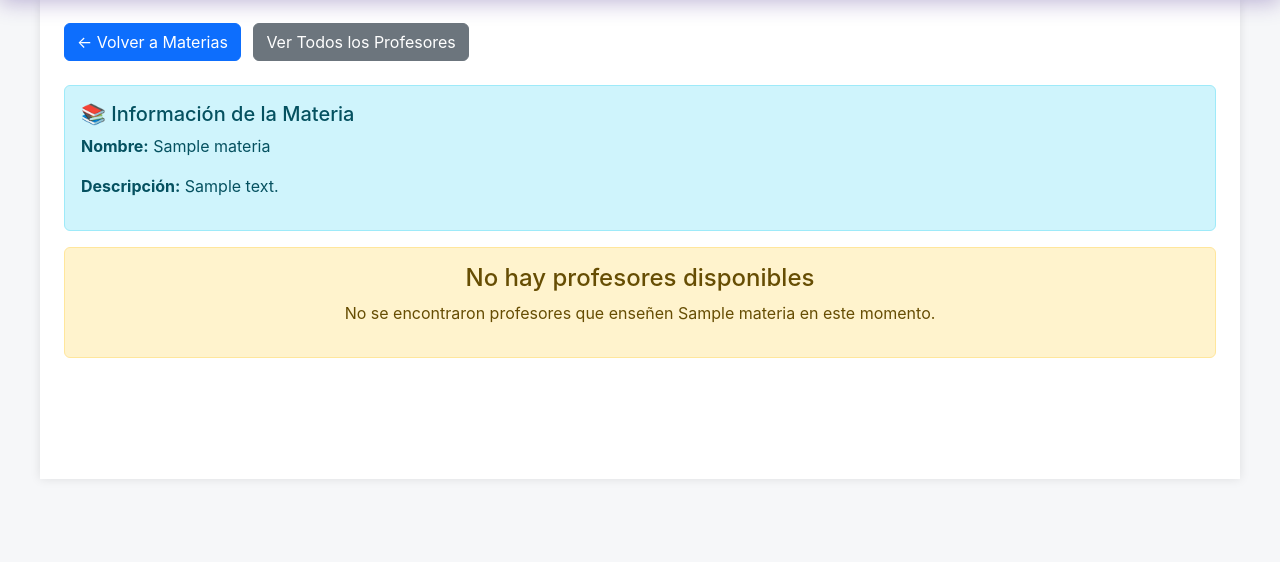
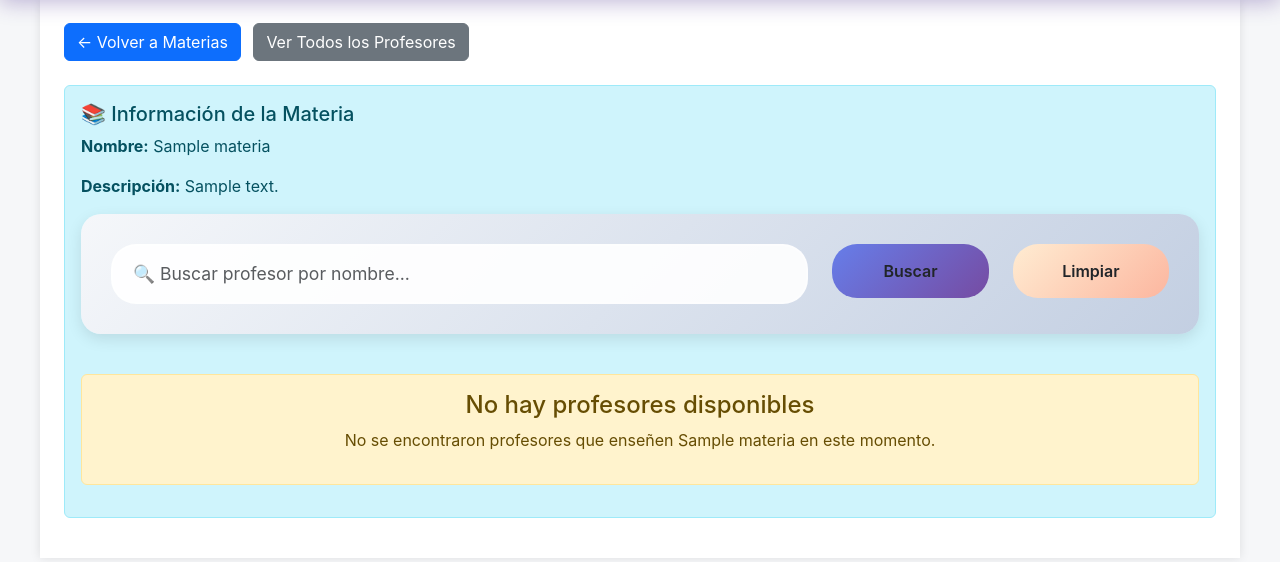
Before and after one commit to Danield05/plataforma-clases-online, a PHP site: the page made by views/views_estudiante/profesores_por_materia.php in a window 1280 px wide. Shown: the part 214-776 px from the top of the page. Run offline with PHP 8.4, Linux system fonts and the light colour scheme; the template is opened without the code that fills it: most values are stand-ins (such as "Sample title", 1, 10 or a date in 2020).

Commit message:
Feature: Implement teacher search functionality by name and improve accessibility

```diff
--- /dev/null
+++ b/public/css/profesores_por_materia.css
@@ -0,0 +1,132 @@
+/* Estilos específicos para la página de profesores por materia */
+
+/* Estilos para las tarjetas de profesores */
+.profesor-card {
+    background: linear-gradient(135deg, #667eea 0%, #764ba2 100%);
+    border: none;
+    border-radius: 20px;
+    box-shadow: 0 10px 30px rgba(0,0,0,0.1);
+    transition: all 0.3s ease;
+    margin-bottom: 30px;
+    overflow: hidden;
+}
+
+.profesor-card:hover {
+    transform: translateY(-5px);
+    box-shadow: 0 20px 40px rgba(0,0,0,0.2);
+}
+
+.profesor-card .card-body {
+    padding: 30px;
+    color: white;
+}
+
+.profesor-card .card-title {
+    font-size: 1.5rem;
+    font-weight: 600;
+    margin-bottom: 15px;
+    text-shadow: 0 2px 4px rgba(0,0,0,0.3);
+}
+
+.profesor-card .card-text {
+    margin-bottom: 10px;
+    opacity: 0.9;
+}
+
+.profesor-card .card-text strong {
+    color: #fff;
+    opacity: 1;
+}
+
+.profesor-card .card-footer {
+    background: rgba(255,255,255,0.1);
+    border-top: 1px solid rgba(255,255,255,0.2);
+    padding: 20px 30px;
+}
+
+.profesor-card .btn {
+    background: rgba(255,255,255,0.2);
+    border: 2px solid rgba(255,255,255,0.3);
+    border-radius: 25px;
+    padding: 10px 25px;
+    color: white;
+    font-weight: 600;
+    transition: all 0.3s ease;
+}
+
+.profesor-card .btn:hover {
+    background: rgba(255,255,255,0.3);
+    border-color: rgba(255,255,255,0.5);
+    transform: scale(1.05);
+}
+
+/* Estilos para el contenedor de búsqueda */
+.search-container {
+    background: linear-gradient(135deg, #f5f7fa 0%, #c3cfe2 100%);
+    padding: 30px;
+    border-radius: 20px;
+    margin-bottom: 40px;
+    box-shadow: 0 5px 15px rgba(0,0,0,0.1);
+}
+
+.search-input {
+    border-radius: 25px;
+    padding: 15px 20px;
+    border: 2px solid rgba(255,255,255,0.3);
+    background: rgba(255,255,255,0.9);
+    font-size: 1.1rem;
+}
+
+.search-input:focus {
+    box-shadow: 0 0 0 0.2rem rgba(102, 126, 234, 0.25);
+    border-color: #667eea;
+    background: white;
+}
+
+.search-btn {
+    background: linear-gradient(135deg, #667eea 0%, #764ba2 100%);
+    border: none;
+    border-radius: 25px;
+    padding: 15px 30px;
+    font-weight: 600;
+    transition: all 0.3s ease;
+}
+
+.search-btn:hover {
+    transform: scale(1.05);
+    box-shadow: 0 5px 15px rgba(102, 126, 234, 0.4);
+}
+
+.clear-btn {
+    background: linear-gradient(135deg, #ffecd2 0%, #fcb69f 100%);
+    border: none;
+    border-radius: 25px;
+    padding: 15px 30px;
+    font-weight: 600;
+    transition: all 0.3s ease;
+}
+
+.clear-btn:hover {
+    transform: scale(1.05);
+    box-shadow: 0 5px 15px rgba(252, 182, 159, 0.4);
+}
+
+/* Estilos adicionales para animaciones y accesibilidad */
+.profesor-card.animate {
+    opacity: 0;
+    transform: translateY(20px);
+    transition: opacity 0.6s ease, transform 0.6s ease;
+}
+
+.profesor-card.animate.visible {
+    opacity: 1;
+    transform: translateY(0);
+}
+
+/* Mensaje de no resultados */
+#noResultsMessage {
+    display: none;
+    margin: 20px 0;
+    border-radius: 10px;
+    padding: 20px;
+}
--- /dev/null
+++ b/public/js/profesores_por_materia.js
@@ -0,0 +1,131 @@
+// JavaScript específico para la página de profesores por materia con funcionalidad de búsqueda
+document.addEventListener('DOMContentLoaded', function() {
+    const searchInput = document.getElementById('searchInput');
+    const profesorCards = document.querySelectorAll('.profesor-card');
+
+    // Función para remover tildes y normalizar texto
+    function normalizeText(text) {
+        return text.normalize('NFD').replace(/[\u0300-\u036f]/g, '').toLowerCase();
+    }
+
+    // Función para filtrar profesores por nombre
+    function filterProfesores() {
+        const searchTerm = normalizeText(searchInput.value.trim());
+        console.log('Término de búsqueda normalizado:', searchTerm);
+
+        let visibleCount = 0;
+        profesorCards.forEach(card => {
+            const cardTitle = card.querySelector('.card-title').textContent;
+            const fullName = cardTitle.replace('👨‍🏫 ', ''); // Remover el emoji
+            const normalizedFullName = normalizeText(fullName);
+            console.log('Nombre completo normalizado:', normalizedFullName);
+
+            // Buscar si el término está en el nombre completo o en partes (nombre o apellido)
+            if (normalizedFullName.includes(searchTerm) ||
+                normalizeText(fullName.split(' ')[0]).includes(searchTerm) || // Nombre
+                normalizeText(fullName.split(' ')[1]).includes(searchTerm)) { // Apellido
+                card.style.display = 'block';
+                // Animar la aparición
+                card.style.opacity = '1';
+                card.style.transform = 'translateY(0)';
+                visibleCount++;
+            } else {
+                card.style.display = 'none';
+            }
+        });
+
+        console.log('Número de profesores visibles:', visibleCount);
+        // Mostrar mensaje si no hay resultados
+        updateNoResultsMessage();
+    }
+
+    // Función para limpiar la búsqueda
+    function clearSearch() {
+        searchInput.value = '';
+        profesorCards.forEach(card => {
+            card.style.display = 'block';
+            // Restaurar animación
+            card.style.opacity = '1';
+            card.style.transform = 'translateY(0)';
+        });
+        updateNoResultsMessage();
+    }
+
+    // Función para actualizar el mensaje de no resultados
+    function updateNoResultsMessage() {
+        let noResultsMsg = document.getElementById('noResultsMessage');
+        const visibleCards = Array.from(profesorCards).filter(card => card.style.display !== 'none');
+
+        if (visibleCards.length === 0) {
+            if (!noResultsMsg) {
+                noResultsMsg = document.createElement('div');
+                noResultsMsg.id = 'noResultsMessage';
+                noResultsMsg.className = 'alert alert-warning text-center';
+                noResultsMsg.innerHTML = '<h4>No se encontraron profesores</h4><p>No hay profesores que coincidan con tu búsqueda.</p>';
+                // Insertar después del search-container
+                const searchContainer = document.querySelector('.search-container');
+                searchContainer.parentNode.insertBefore(noResultsMsg, searchContainer.nextSibling);
+            }
+            noResultsMsg.style.display = 'block';
+        } else {
+            if (noResultsMsg) {
+                noResultsMsg.style.display = 'none';
+            }
+        }
+    }
+
+    // Event listeners
+    if (searchInput) {
+        // Búsqueda solo al presionar Enter
+        searchInput.addEventListener('keypress', function(e) {
+            if (e.key === 'Enter') {
+                e.preventDefault();
+                filterProfesores();
+            }
+        });
+    }
+
+    // Hacer las funciones globales para que puedan ser llamadas desde el HTML
+    window.filterProfesores = filterProfesores;
+    window.clearSearch = clearSearch;
+
+    // Animaciones iniciales para las tarjetas
+    const observerOptions = {
+        threshold: 0.1,
+        rootMargin: '0px 0px -50px 0px'
+    };
+
+    const observer = new IntersectionObserver(function(entries) {
+        entries.forEach(entry => {
+            if (entry.isIntersecting) {
+                entry.target.style.opacity = '1';
+                entry.target.style.transform = 'translateY(0)';
+            }
+        });
+    }, observerOptions);
+
+    profesorCards.forEach((card, index) => {
+        card.style.opacity = '0';
+        card.style.transform = 'translateY(20px)';
+        card.style.transition = `opacity 0.6s ease ${index * 0.1}s, transform 0.6s ease ${index * 0.1}s`;
+        observer.observe(card);
+    });
+
+    // Mejorar accesibilidad
+    function improveAccessibility() {
+        const buttons = document.querySelectorAll('.profesor-card .btn');
+        buttons.forEach(button => {
+            if (!button.getAttribute('aria-label')) {
+                const profesorName = button.closest('.profesor-card').querySelector('.card-title').textContent.replace('👨‍🏫 ', '');
+                button.setAttribute('aria-label', `Reservar clase con ${profesorName}`);
+            }
+        });
+
+        const searchContainer = document.querySelector('.search-container');
+        if (searchContainer) {
+            searchContainer.setAttribute('role', 'search');
+        }
+    }
+
+    improveAccessibility();
+});
--- a/views/views_estudiante/profesores_por_materia.php
+++ b/views/views_estudiante/profesores_por_materia.php
@@ -6,7 +6,7 @@
     <title>👨‍🏫 Profesores de <?php echo htmlspecialchars($materia['subject_name']); ?> - Plataforma de Clases Online</title>
     <link href="https://cdn.jsdelivr.net/npm/bootstrap@5.3.0/dist/css/bootstrap.min.css" rel="stylesheet">
     <link rel="stylesheet" href="/plataforma-clases-online/public/css/style.css?v=<?php echo time(); ?>">
-    <link rel="stylesheet" href="/plataforma-clases-online/public/css/explorar_profesores.css?v=<?php echo time(); ?>">
+    <link rel="stylesheet" href="/plataforma-clases-online/public/css/profesores_por_materia.css?v=<?php echo time(); ?>">
 </head>
 <body>
     <?php
@@ -32,6 +32,23 @@
             <?php if (!empty($materia['description'])): ?>
                 <p><strong>Descripción:</strong> <?php echo htmlspecialchars($materia['description']); ?></p>
             <?php endif; ?>
+
+        <div class="search-container">
+            <div class="row">
+                <div class="col-md-8">
+                    <input type="text" class="form-control search-input" id="searchInput" placeholder="🔍 Buscar profesor por nombre..." aria-label="Buscar profesor por nombre">
+                </div>
+                <div class="col-md-2">
+                    <button class="btn search-btn w-100" onclick="filterProfesores()">
+                        <i class="fas fa-search"></i> Buscar
+                    </button>
+                </div>
+                <div class="col-md-2">
+                    <button class="btn clear-btn w-100" onclick="clearSearch()">
+                        <i class="fas fa-times"></i> Limpiar
+                    </button>
+                </div>
+            </div>
         </div>
 
         <?php if (empty($profesores)): ?>
@@ -93,6 +110,6 @@
 
     <script src="https://cdn.jsdelivr.net/npm/bootstrap@5.3.0/dist/js/bootstrap.bundle.min.js"></script>
     <script src="/plataforma-clases-online/public/js/script.js"></script>
-    <script src="/plataforma-clases-online/public/js/explorar_profesores.js?v=<?php echo time(); ?>"></script>
+    <script src="/plataforma-clases-online/public/js/profesores_por_materia.js?v=<?php echo time(); ?>"></script>
 </body>
 </html>
```
